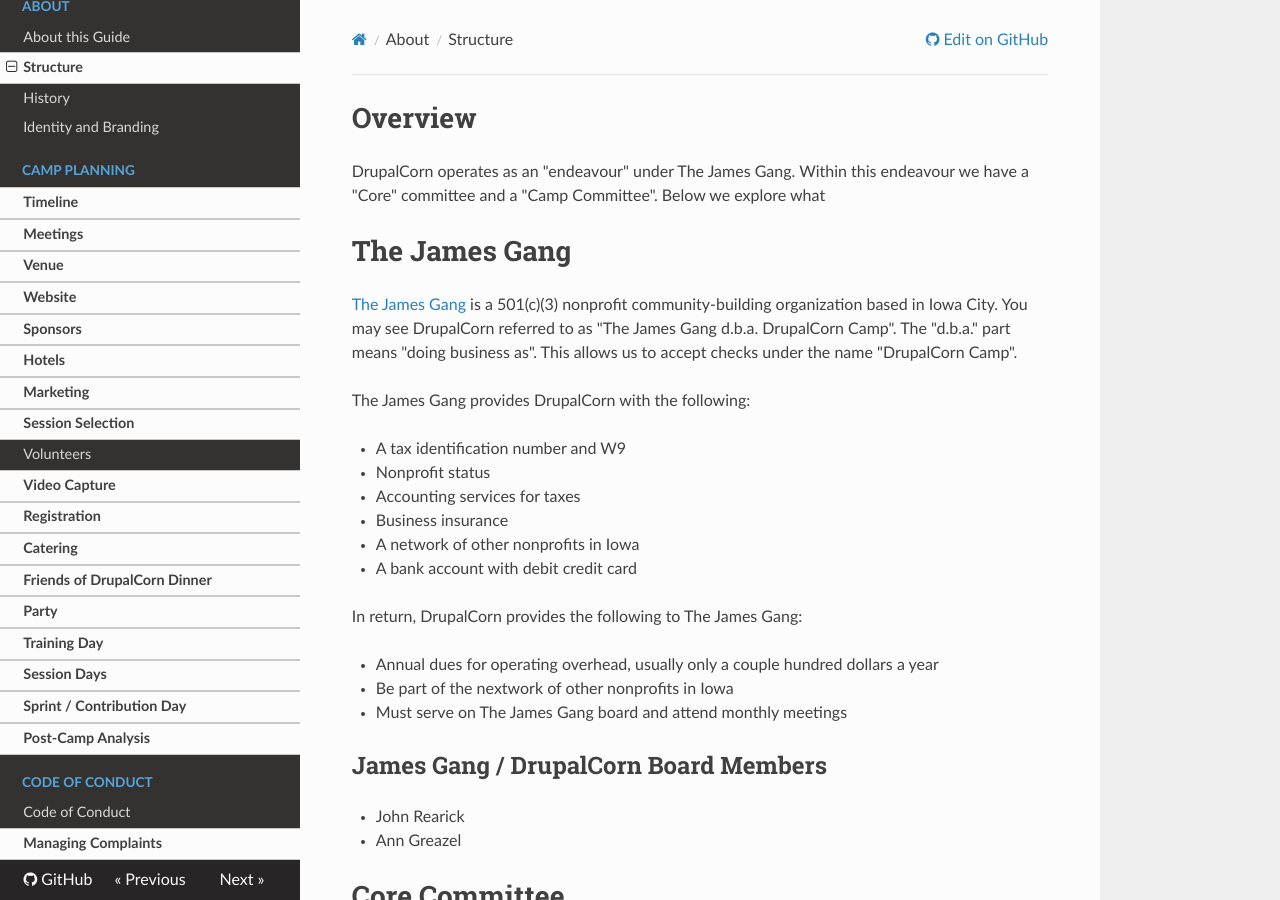
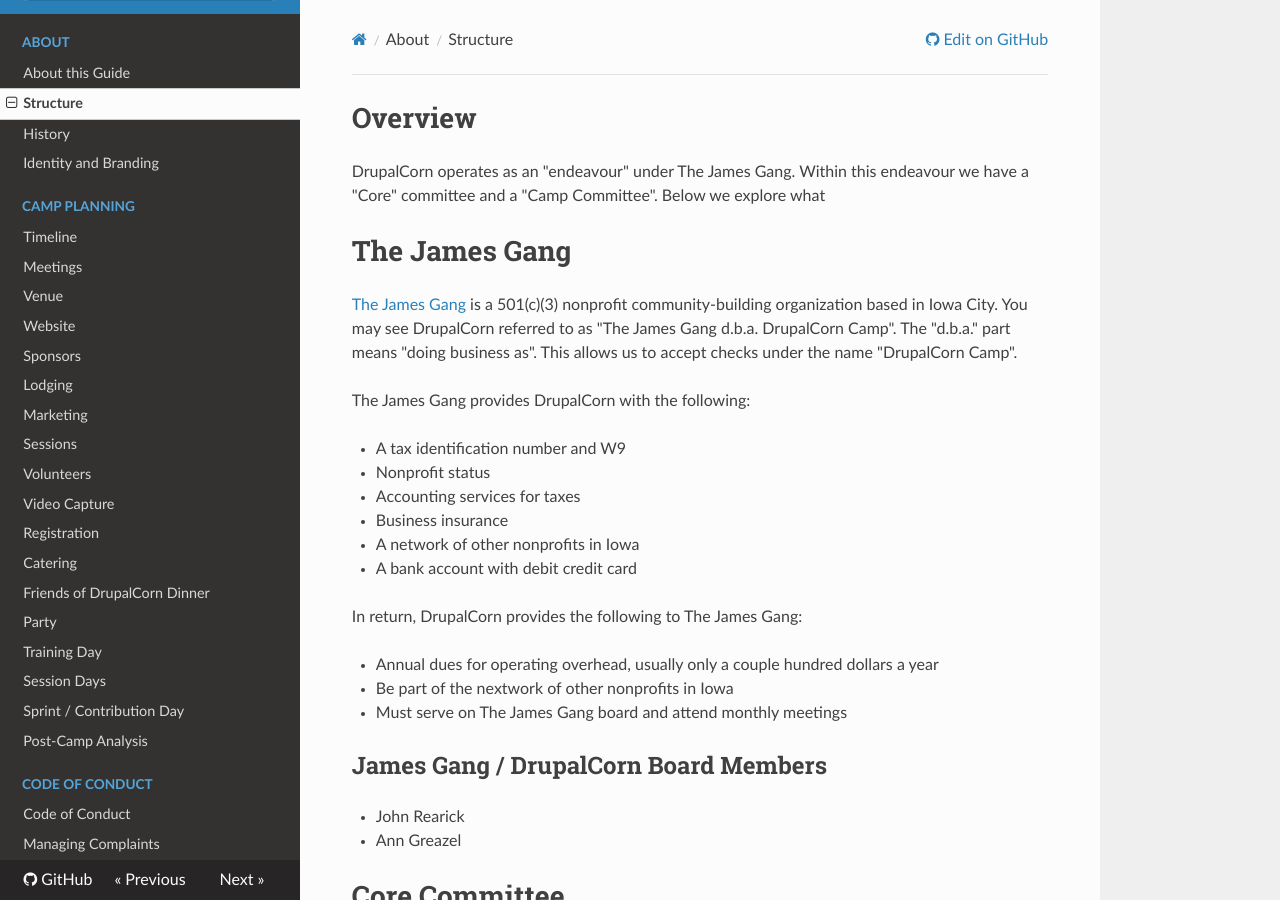
Before and after one commit to drupalcorn/guide, an MkDocs documentation site: the page built from docs/structure.md, in a window 1280 px wide and 900 px high. Built offline with MkDocs 1.6.1, drawn with Linux system fonts in a browser that asks for light colours; nearby versions of some CDN libraries; some of the changed lines change nothing that is shown.

Commit message:
creating files for sections

```diff
--- a/mkdocs.yml
+++ b/mkdocs.yml
@@ -4,31 +4,31 @@
 nav:
   - About:
     - About this Guide: 'index.md'
-    - Structure: 'structure/index.md'
+    - Structure: 'structure.md'
     - History: 'history.md'
   - Identity and Branding: 'identity/identity.md'
   - Camp Planning:
-    - Timeline: '#'
-    - Meetings: '#'
-    - Venue: '#'
-    - Website: '#'
-    - Sponsors: '#'
-    - Hotels: '#'
-    - Marketing: '#'
-    - Session Selection: '#'
-    - Volunteers: 'volunteers.md'
-    - Video Capture: '#'
-    - Registration: '#'
-    - Catering: '#'
-    - Friends of DrupalCorn Dinner: '#'
-    - Party: '#'
-    - Training Day: '#'
-    - Session Days: '#'
-    - Sprint / Contribution Day: '#'
-    - Post-Camp Analysis: '#'
+    - Timeline: 'camp-planning/timeline.md'
+    - Meetings: 'camp-planning/meetings.md'
+    - Venue: 'camp-planning/venue.md'
+    - Website: 'camp-planning/website.md'
+    - Sponsors: 'camp-planning/sponsors.md'
+    - Lodging: 'camp-planning/lodging.md'
+    - Marketing: 'camp-planning/marketing.md'
+    - Sessions: 'camp-planning/sessions.md'
+    - Volunteers: 'camp-planning/volunteers.md'
+    - Video Capture: 'camp-planning/video.md'
+    - Registration: 'camp-planning/registration.md'
+    - Catering: 'camp-planning/catering.md'
+    - Friends of DrupalCorn Dinner: 'camp-planning/friends_dinner.md'
+    - Party: 'camp-planning/party.md'
+    - Training Day: 'camp-planning/training_day.md'
+    - Session Days: 'camp-planning/session_days.md'
+    - Sprint / Contribution Day: 'camp-planning/contrib_day.md'
+    - Post-Camp Analysis: 'camp-planning/post_camp.md'
   - Code of Conduct:
     - Code of Conduct: 'code-of-conduct.md'
-    - Managing Complaints: '#'
+    - Managing Complaints: 'complaints.md'
 markdown_extensions:
     - toc:
         permalink: "#"
```
Also changed, not shown: docs/camp-planning/friends-of-drupalcorn.md (deleted), docs/camp-planning/friends_dinner.md (added), docs/camp-planning/hotels.md (deleted), docs/camp-planning/lodging.md (added), docs/camp-planning/post-camp.md (deleted), docs/camp-planning/post_camp.md (added), docs/camp-planning/presenters.md (deleted), docs/camp-planning/session_days.md (added), docs/camp-planning/sessions.md (added), docs/camp-planning/training.md (deleted), docs/camp-planning/training_day.md (added), docs/camp-planning/video-capture.md (deleted), docs/camp-planning/video.md (added), docs/complaints.md (added), 1 more files.
